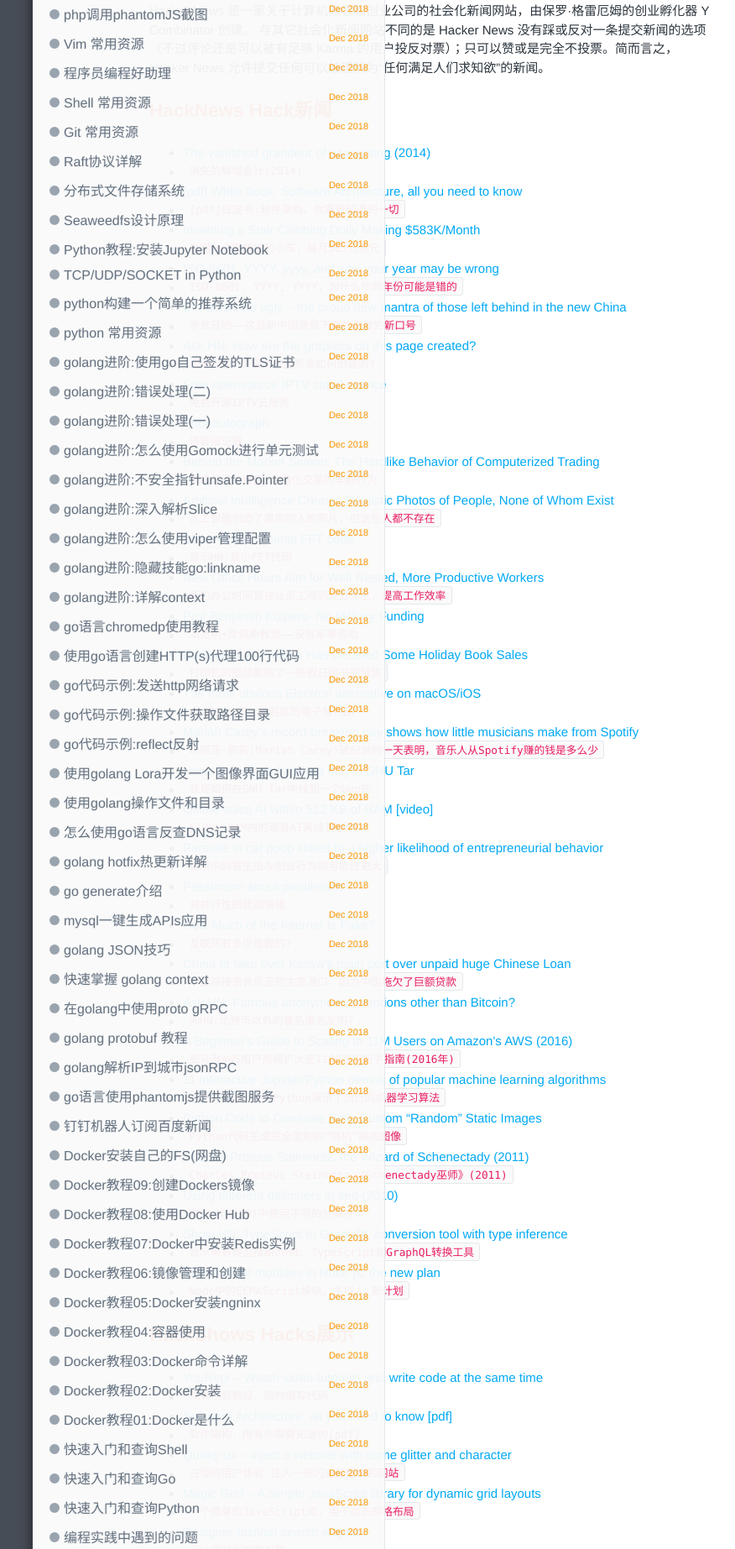
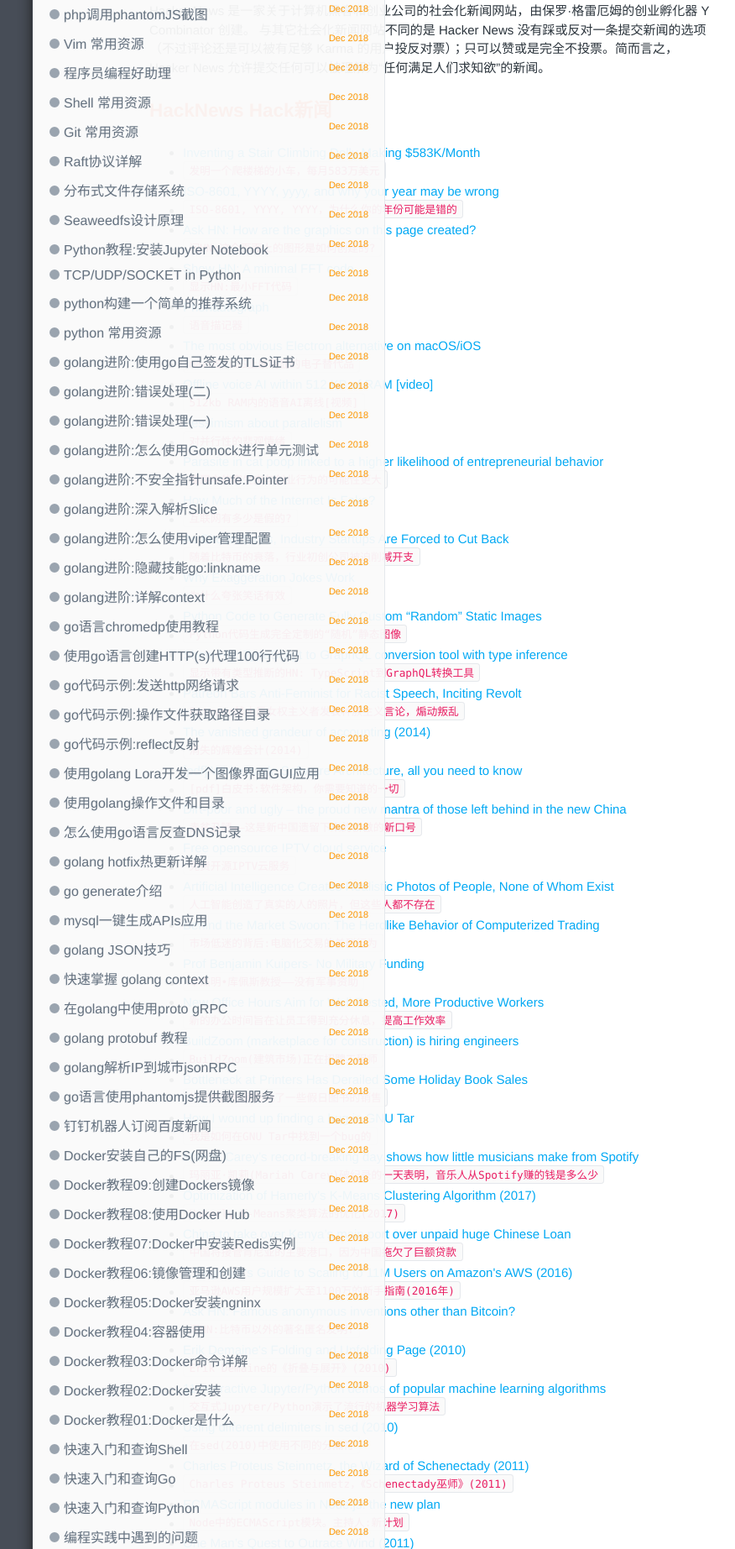
Before and after one commit to ljlu1504/ljlu1504.github.io, a Jekyll site: the page built from _posts/hacknews/2018-12-27-hacknews.md, in a window 1280 px wide, cut to the strip 581-2426 px from the top of the page. Shown: the whole strip at 84% size, without its empty margins (126-1002 px from the left). Built offline with Jekyll 4.4.1, drawn with Linux system fonts in a browser that asks for light colours; comment, search, counter and statistics services are not loaded; some of the changed text lies outside the part shown.

Commit message:
hacknews-update2018-12-27T03:57:11+08:00

```diff
--- a/_posts/hacknews/2018-12-27-hacknews.md
+++ b/_posts/hacknews/2018-12-27-hacknews.md
@@ -13,66 +13,80 @@ Hacker News 是一家关于计算机黑客和创业公司的社会化新闻网
 ## HackNews Hack新闻
 
 
+- [Inventing a Stair Climbing Dolly Making $583K/Month](https://starterstory.com/stories/how-two-unlikely-partners-invented-the-upcart-and-went-viral-on-qvc)
+- `发明一个爬楼梯的小车，每月583万美元`
+- [ISO-8601, YYYY, yyyy, and why your year may be wrong](https://ericasadun.com/2018/12/25/iso-8601-yyyy-yyyy-and-why-your-year-may-be-wrong/)
+- `ISO-8601, YYYY, YYYY，为什么你的年份可能是错的`
+- [Ask HN: How are the graphics on this page created?](https://www.16personalities.com/personality-types)
+- `问HN:这个页面上的图形是如何创建的?`
+- [Show HN: A minimal FFT code](http://lambdaway.free.fr/lambdaspeech/?view=zorg)
+- `显示HN:最小FFT代码`
+- [Phonautograph](https://en.wikipedia.org/wiki/Phonautograph)
+- `语音描记器`
+- [The most obvious Electron alternative on macOS/iOS](https://holtwick.de/blog/2018-12-20-web-technologies)
+- `macOS/iOS上最明显的电子替代品`
+- [Offline voice AI within 512 KB of RAM [video]](https://www.youtube.com/watch?v=WadKhfLyqTQ)
+- `512kb RAM内的语音AI离线[视频]`
+- [Pessimism about parallelism](http://esr.ibiblio.org/?p=8223)
+- `对并行性的悲观情绪`
+- [Parasite in cat poop linked to a higher likelihood of entrepreneurial behavior](https://royalsocietypublishing.org/doi/full/10.1098/rspb.2018.0822)
+- `猫屎中的寄生虫与创业行为的可能性更大`
+- [How Much of the Internet Is Fake?](http://nymag.com/intelligencer/2018/12/how-much-of-the-internet-is-fake.html)
+- `互联网有多少是假的?`
+- [As Bitcoin Sinks, Industry Startups Are Forced to Cut Back](https://techcrunch.com/2018/12/26/as-bitcoin-sinks-industry-startups-are-forced-to-cut-back/)
+- `随着比特币的衰落，行业初创公司被迫削减开支`
+- [Why Exaggeration Jokes Work](https://www.theatlantic.com/science/archive/2018/12/biological-phenomenon-why-wit-works/578842/)
+- `为什么夸张笑话有效`
+- [Python Code to Generate Fully Custom “Random” Static Images](https://github.com/christophershultz/StaticGIFGen/blob/master/StaticGen.ipynb)
+- `Python代码生成完全定制的“随机”静态图像`
+- [Show HN: TypeScript to GraphQL conversion tool with type inference](https://github.com/acro5piano/typed-graphqlify)
+- `显示带有类型推断的HN: TypeScript到GraphQL转换工具`
+- [Patreon Bars Anti-Feminist for Racist Speech, Inciting Revolt](https://www.nytimes.com/2018/12/24/technology/patreon-hate-speech-bans.html)
+- `Patreon禁止反女权主义者发表种族主义言论，煽动叛乱`
 - [The vanished grandeur of accounting (2014)](http://www.bostonglobe.com/ideas/2014/06/07/the-vanished-grandeur-accounting/3zcbRBoPDNIryWyNYNMvbO/story.html)
 - `消失的辉煌会计(2014)`
 - [[pdf] White book: Software Architecture, all you need to know](https://share.composieux.fr/white-book-software-architecture.pdf)
 - `[pdf]白皮书:软件架构，你需要知道的一切`
-- [Inventing a Stair Climbing Dolly Making $583K/Month](https://starterstory.com/stories/how-two-unlikely-partners-invented-the-upcart-and-went-viral-on-qvc)
-- `发明一个爬楼梯的小车，每月583万美元`
-- [ISO-8601, YYYY, yyyy, and why your year may be wrong](https://ericasadun.com/2018/12/25/iso-8601-yyyy-yyyy-and-why-your-year-may-be-wrong/)
-- `ISO-8601, YYYY, YYYY，为什么你的年份可能是错的`
 - [Dirt-poor and ugly – the proud new mantra of those left behind in the new China](https://www.latimes.com/world/asia/la-fg-chinese-poor-ugly-20181226-story.html)
 - `赤贫丑陋——这是新中国遗留下来的骄傲的新口号`
-- [Ask HN: How are the graphics on this page created?](https://www.16personalities.com/personality-types)
-- `问HN:这个页面上的图形是如何创建的?`
 - [Free opensource IPTV cloud service](item?id=18762273)
 - `免费开源IPTV云服务`
-- [Phonautograph](https://en.wikipedia.org/wiki/Phonautograph)
-- `语音描记器`
+- [Artificial Intelligence Creates Realistic Photos of People, None of Whom Exist](http://www.openculture.com/2018/12/artificial-intelligence-creates-realistic-photos-of-people-none-of-whom-actually-exist.html)
+- `人工智能创造了真实的人的照片，但这些人都不存在`
 - [Behind the Market Swoon: The Herdlike Behavior of Computerized Trading](https://www.wsj.com/articles/behind-the-market-swoon-the-herdlike-behavior-of-computerized-trading-11545785641)
 - `市场低迷的背后:电脑化交易的羊群行为`
-- [Artificial Intelligence Creates Realistic Photos of People, None of Whom Exist](http://www.openculture.com/2018/12/artificial-intelligence-creates-realistic-photos-of-people-none-of-whom-actually-exist.html)
-- `人工智能创造了真实的人的照片，但这些人都不存在`
-- [Show HN: A minimal FFT code](http://lambdaway.free.fr/lambdaspeech/?view=zorg)
-- `显示HN:最小FFT代码`
+- [Prof Benjamin Kuipers- No Military Funding](http://web.eecs.umich.edu/~kuipers/opinions/no-military-funding.html)
+- `本杰明•库佩斯教授——没有军事资助`
 - [New Office Hours Aim for Well Rested, More Productive Workers](https://www.nytimes.com/2018/12/24/well/mind/work-schedule-hours-sleep-productivity-chronotype-night-owls.html)
 - `新的办公时间旨在让员工得到充分休息，提高工作效率`
-- [Prof Benjamin Kuipers- No Military Funding](http://web.eecs.umich.edu/~kuipers/opinions/no-military-funding.html)
-- `本杰明•库佩斯教授——没有军事资助`
+- [BuildZoom (marketplace for construction) is hiring engineers](https://jobs.lever.co/buildzoom)
+- `BuildZoom(建筑市场)正在招聘工程师`
 - [Bottleneck at Printers Has Derailed Some Holiday Book Sales](https://www.nytimes.com/2018/12/23/books/paper-printers-holiday-sales-books-publishers.html)
 - `打印机的瓶颈影响了一些假日图书的销售`
-- [The most obvious Electron alternative on macOS/iOS](https://holtwick.de/blog/2018-12-20-web-technologies)
-- `macOS/iOS上最明显的电子替代品`
+- [How I wound up finding a bug in GNU Tar](https://utcc.utoronto.ca/~cks/space/blog/sysadmin/TarFindingTruncateBug)
+- `我是如何在GNU Tar中找到一个bug的`
 - [Mariah Carey’s record-breaking day shows how little musicians make from Spotify](https://qz.com/1507361/mariah-careys-record-breaking-day-shows-how-little-musicians-make-from-spotify/)
 - `玛丽亚·凯莉(Mariah Carey)破纪录的一天表明，音乐人从Spotify赚的钱是多么少`
-- [How I wound up finding a bug in GNU Tar](https://utcc.utoronto.ca/~cks/space/blog/sysadmin/TarFindingTruncateBug)
-- `我是如何在GNU Tar中找到一个bug的`
-- [Offline voice AI within 512 KB of RAM [video]](https://www.youtube.com/watch?v=WadKhfLyqTQ)
-- `512kb RAM内的语音AI离线[视频]`
-- [Parasite in cat poop linked to a higher likelihood of entrepreneurial behavior](https://royalsocietypublishing.org/doi/full/10.1098/rspb.2018.0822)
-- `猫屎中的寄生虫与创业行为的可能性更大`
-- [Pessimism about parallelism](http://esr.ibiblio.org/?p=8223)
-- `对并行性的悲观情绪`
-- [How Much of the Internet Is Fake?](http://nymag.com/intelligencer/2018/12/how-much-of-the-internet-is-fake.html)
-- `互联网有多少是假的?`
+- [Optimization of Hamerly’s K-Means Clustering Algorithm (2017)](https://colfaxresearch.com/cfxkmeans/)
+- `Hamerly K-Means聚类算法的优化(2017)`
 - [China to take over Kenya’s main port over unpaid huge Chinese Loan](https://www.africanstand.com/news/africa/east-africa/china-to-take-over-kenyas-main-port-over-unpaid-huge-chinese-loan/)
 - `中国将接管肯尼亚的主要港口，因为中国拖欠了巨额贷款`
+- [A Beginner&#39;s Guide to Scaling to 11M Users on Amazon&#39;s AWS (2016)](http://highscalability.com/blog/2016/1/11/a-beginners-guide-to-scaling-to-11-million-users-on-amazons.html)
+- `亚马逊AWS用户规模扩大至1100万的新手指南(2016年)`
 - [Ask HN: Famous anonymous inventions other than Bitcoin?](item?id=18762932)
 - `问HN:比特币以外的著名匿名发明?`
-- [A Beginner&#39;s Guide to Scaling to 11M Users on Amazon&#39;s AWS (2016)](http://highscalability.com/blog/2016/1/11/a-beginners-guide-to-scaling-to-11-million-users-on-amazons.html)
-- `亚马逊AWS用户规模扩大至1100万的新手指南(2016年)`
+- [Erik Demaine&#39;s Folding and Unfolding Page (2010)](http://erikdemaine.org/folding/)
+- `Erik Demaine的《折叠与展开》(2010)`
 - [11 interactive Jupyter/Python demos of popular machine learning algorithms](https://github.com/trekhleb/homemade-machine-learning/blob/master/README.md)
 - `交互式Jupyter/Python演示了流行的机器学习算法`
-- [Python Code to Generate Fully Custom “Random” Static Images](https://github.com/christophershultz/StaticGIFGen/blob/master/StaticGen.ipynb)
-- `Python代码生成完全定制的“随机”静态图像`
+- [Using different delimiters in sed (2010)](https://backreference.org/2010/02/20/using-different-delimiters-in-sed/)
+- `在sed(2010)中使用不同的分隔符`
 - [Charles Proteus Steinmetz, the Wizard of Schenectady (2011)](https://www.smithsonianmag.com/history/charles-proteus-steinmetz-the-wizard-of-schenectady-51912022/?no-ist)
 - `Charles Proteus Steinmetz，《Schenectady巫师》(2011)`
-- [Using different delimiters in sed (2010)](https://backreference.org/2010/02/20/using-different-delimiters-in-sed/)
-- `在sed(2010)中使用不同的分隔符`
-- [Show HN: TypeScript to GraphQL conversion tool with type inference](https://github.com/acro5piano/typed-graphqlify)
-- `显示带有类型推断的HN: TypeScript到GraphQL转换工具`
 - [ECMAScript modules in Node.js: the new plan](http://2ality.com/2018/12/nodejs-esm-phases.html)
 - `Node中的ECMAScript模块。主持人:新计划`
+- [One Man’s Quest to Outrace Wind (2011)](http://www.wired.com/magazine/2011/02/ff_fasterthanwind/all/1)
+- `《一人追风》(2011)`
 
 
 ## HackShows Hacks展示
@@ -107,6 +121,8 @@ Hacker News 是一家关于计算机黑客和创业公司的社会化新闻网
 - `框架，笔记应用，可以回答你的问题`
 - [ Wiv.js – A library for a more wiggly div](https://jjkaufman.github.io/wiv.js/)
 - `Wiv。一个更灵活的div库`
+- [ The package manager you always wanted](https://github.com/teamdomy/domy-cli)
+- `你一直想要的包管理器`
 - [ A particle animation christmas greeting card](https://2018.9elements.com/)
 - `粒子动画圣诞贺卡`
 - [ Wonderurl – Create a wonderful digital gift and discover freebies](http://wonderurl.com)
```
